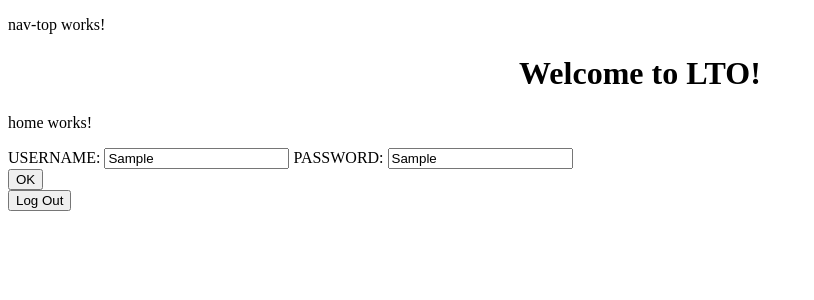
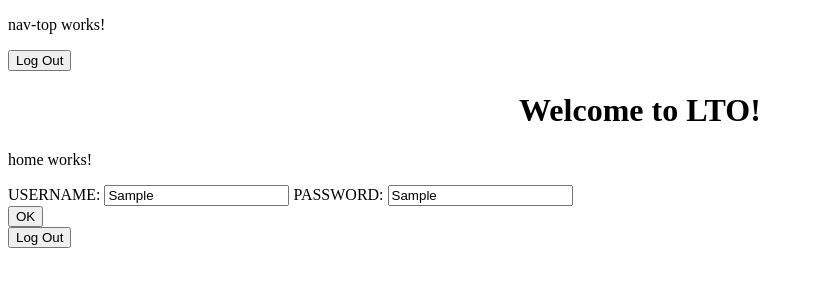
Before and after one commit to Yifan1989/HouseOfCards, an Angular app in the folder LTO/: page / in a window 1280 px wide. Both pictures are taken after typing "Sample", "Sample" into the empty fields and a click on the button "OK". Shown: the top 300 px of the page, without its empty margins (0-814 px from the left). Built offline with nearby package versions, Linux system fonts and the light colour scheme.

Commit message:
communication worked

```diff
--- a/LTO/src/app/home/home.component.html
+++ b/LTO/src/app/home/home.component.html
@@ -16,6 +16,6 @@
     </div>
 
     <div>
-        <button *ngIf="isUserLogin" (click)="logOutClick($event)">Log Out</button>
+        <button *ngIf="this.logInService.logInCheck" (click)="logOutClick($event)">Log Out</button>
     </div>
 </form>
--- a/LTO/src/app/home/home.component.ts
+++ b/LTO/src/app/home/home.component.ts
@@ -9,7 +9,6 @@ import { LoginService } from '../../services/login.service';
     styleUrls: ['./home.component.css']
 })
 export class HomeComponent implements OnInit {
-    private isUserLogin: boolean;
 
     private loginForm = new FormGroup({
         userName: new FormControl(''),
@@ -18,20 +17,15 @@ export class HomeComponent implements OnInit {
     private appSettings = new AppSettings();
 
     constructor(private logInService: LoginService){
-        this.logInService.logInCheck.subscribe(value => {
-            this.isUserLogin = value;
-        })
     }
 
     ngOnInit(): void{ }
 
     public loginClick(): void{
-        this.appSettings.setCurrentUser(this.loginForm.value.userName);
-        console.log(this.appSettings.getCurrentUser());
-        this.logInService.logInCheck.next(true);
+        this.logInService.logInCheck = true;
     }
 
     public logOutClick(): void{
-        this.logInService.logInCheck.next(false);
+        this.logInService.logInCheck = false;
     }
 }
--- a/LTO/src/app/nav-top/nav-top.component.html
+++ b/LTO/src/app/nav-top/nav-top.component.html
@@ -1,3 +1,5 @@
 <p>nav-top works!</p>
 
-<button *ngIf="false" (click)="logOut($event)">Log Out</button>
+<!-- <button *ngIf="false" (click)="logOut($event)">Log Out</button> -->
+
+<button *ngIf="this.logInService.logInCheck" (click)="logOut($event)">Log Out</button>
--- a/LTO/src/app/nav-top/nav-top.component.ts
+++ b/LTO/src/app/nav-top/nav-top.component.ts
@@ -10,15 +10,13 @@ import { LoginService } from '../../services/login.service';
 export class NavTopComponent implements OnInit {
     private appSettings = new AppSettings();
 
-    private userLoggedIn: boolean = true;
-
-    constructor() { }
+    constructor(private logInService: LoginService) { }
 
     ngOnInit() {
 
     }
 
     public logOut(): void{
-
+        this.logInService.logInCheck = false;
     }
 }
--- a/LTO/src/services/login.service.ts
+++ b/LTO/src/services/login.service.ts
@@ -5,6 +5,6 @@ import { BehaviorSubject } from 'rxjs';
     providedIn: 'root'
 })
 export class LoginService {
-    public logInCheck: BehaviorSubject<boolean> = new BehaviorSubject<boolean>(false);
+    public logInCheck: boolean = false;
     constructor() {}
 }
```
